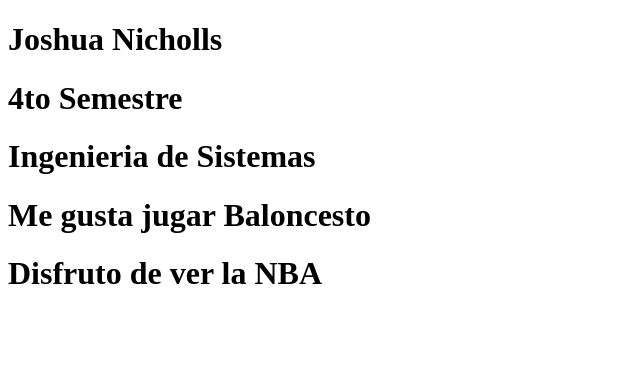
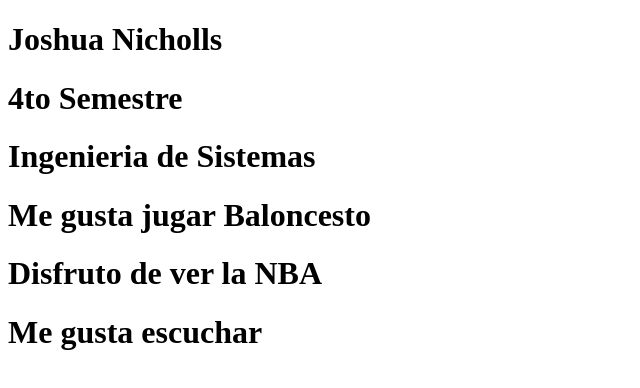
Before and after one commit to ElJosh0208/actividad_1, a plain HTML site: page index.html in a window 1280 px wide. Shown: the whole page, without its empty margins (0-640 px from the left). Drawn offline with Linux system fonts and the light colour scheme.

Commit message:
8vo commit

```diff
--- a/index.html
+++ b/index.html
@@ -11,5 +11,6 @@
     <h1>Ingenieria de Sistemas</h1>
     <h1>Me gusta jugar Baloncesto</h1>
     <h1>Disfruto de ver la NBA</h1>
+    <h1>Me gusta escuchar</h1>
 </body>
 </html>
```
